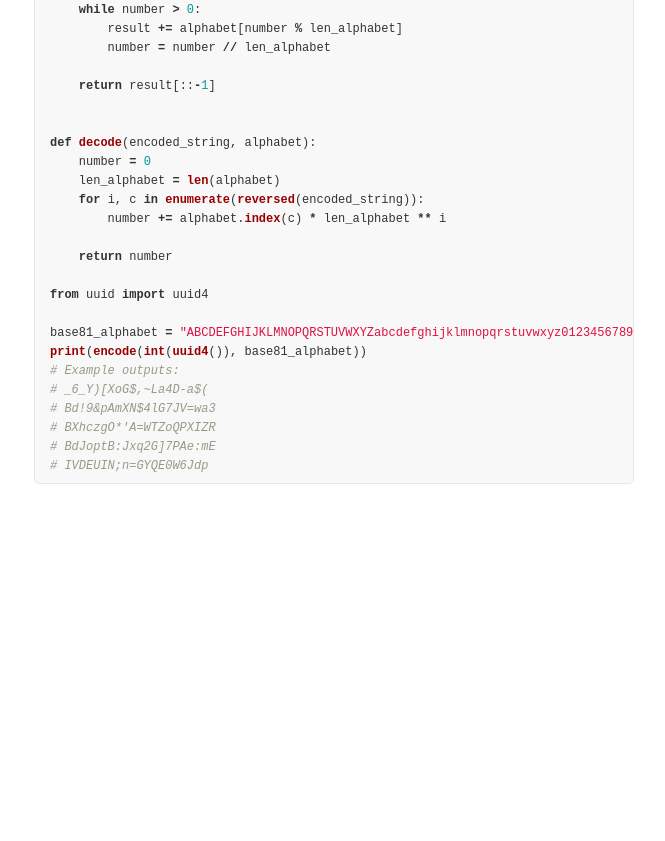
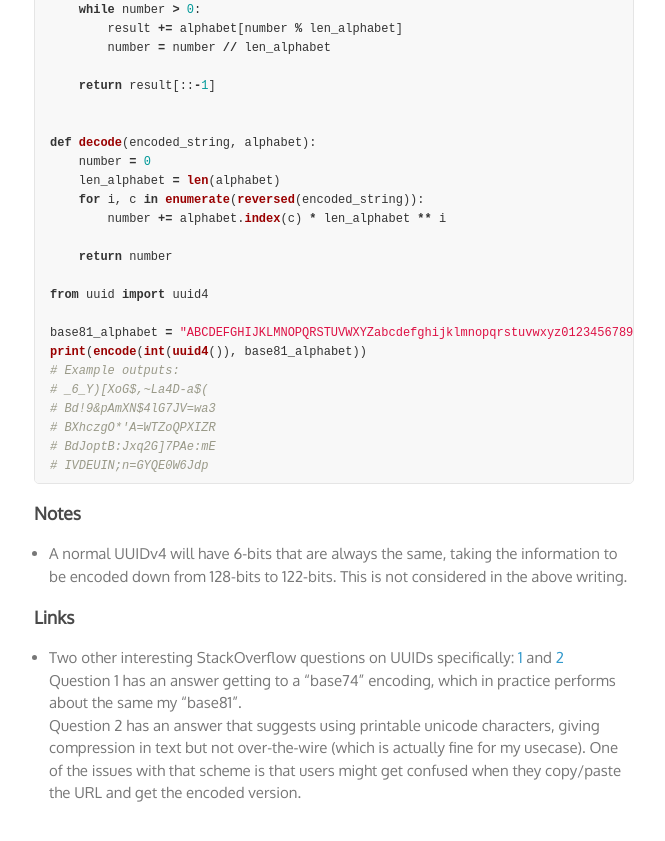
Before and after one commit to malthejorgensen/blagblogblag.com, a Jekyll site: the page built from _posts/2021-11-07-minimal-url-encoding.md, in a window 1280 px wide and 900 px high, scrolled down 2199 px. Shown: the top 841 px of the window, without its empty margins (306-971 px from the left). Built offline with Jekyll 4.4.1, drawn with Linux system fonts in a browser that asks for light colours; some web fonts are replaced; before the commit the page ends 2778 px from its top, so only the background shows below that.

Commit message:
2021-11-07 Minimal URL encoding: Add links and notes

````diff
--- a/_posts/2021-11-07-minimal-url-encoding.md
+++ b/_posts/2021-11-07-minimal-url-encoding.md
@@ -125,3 +125,17 @@ print(encode(int(uuid4()), base81_alphabet))
 # BdJoptB:Jxq2G]7PAe:mE
 # IVDEUIN;n=GYQE0W6Jdp
 ```
+
+### Notes
+
+- A normal UUIDv4 will have 6-bits that are always the same, taking the information to be encoded down from 128-bits to 122-bits.
+  This is not considered in the above writing.
+
+### Links
+
+- Two other interesting StackOverflow questions on UUIDs specifically: [1] and [2]
+  Question 1 has an answer getting to a "base74" encoding, which in practice performs about the same my "base81".
+  Question 2 has an answer that suggests using printable unicode characters, giving compression in text but not over-the-wire (which is actually fine for my usecase). One of the issues with that scheme is that users might get confused when they copy/paste the URL and get the encoded version.
+
+[1]: https://stackoverflow.com/q/31297985/118608
+[2]: https://stackoverflow.com/q/39262193/118608
````
